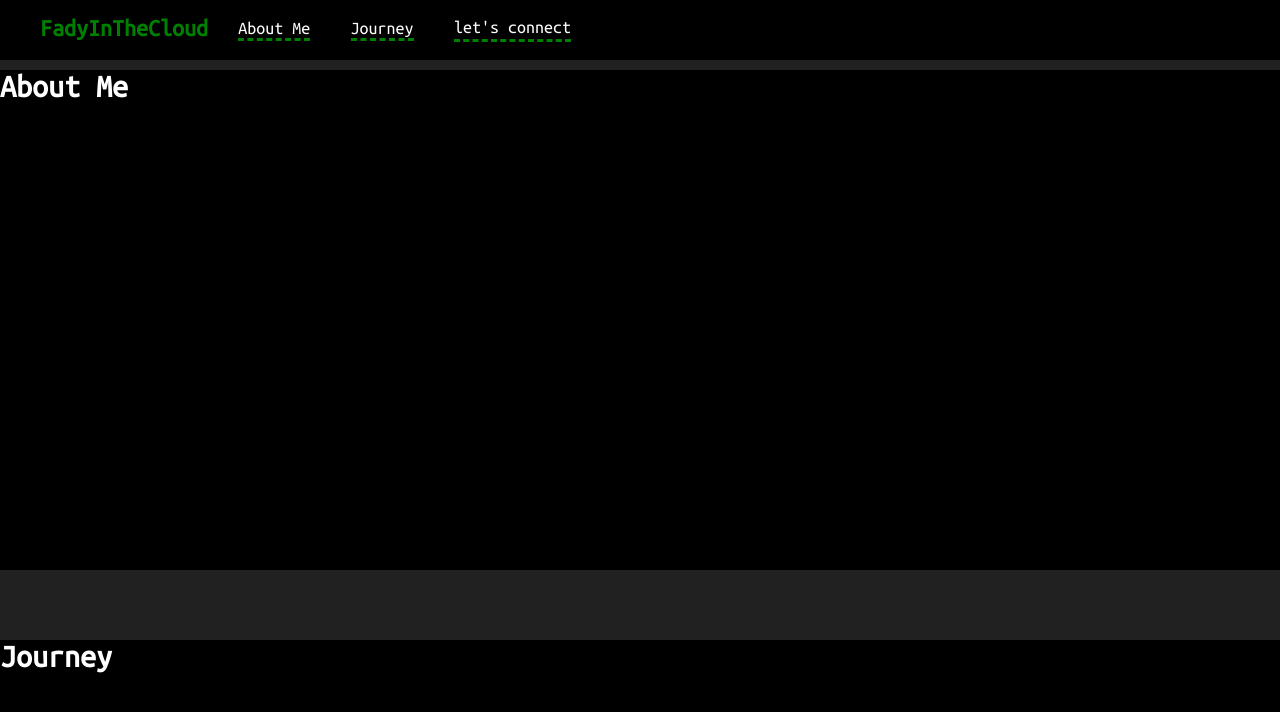
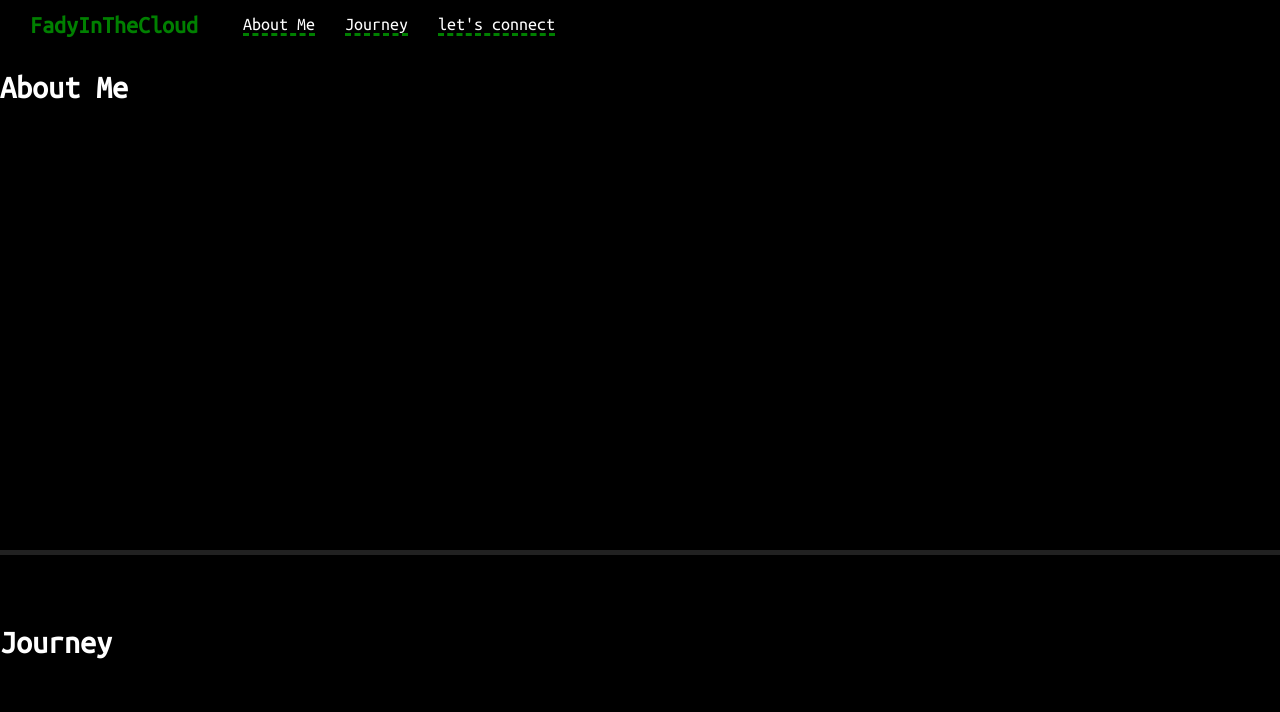
Before and after one commit to FadyGrAb/fadyinthecloud.click, a React (Create React App) app in the folder frontend/: page / in a window 1280 px wide. Shown: the top 712 px of the page. Built offline with nearby package versions, Linux system fonts and the light colour scheme.

Commit message:
cleaning up

```diff
--- a/frontend/src/App.js
+++ b/frontend/src/App.js
@@ -1,6 +1,7 @@
 import "./App.css";
 import Nav from "./components/Nav";
 import Sections from "./components/Section";
+import "./styles/Variables.css";
 
 function App() {
   const sectionNames = [
--- a/frontend/src/components/Nav.js
+++ b/frontend/src/components/Nav.js
@@ -3,23 +3,17 @@ import "../styles/Nav.css";
 const Nav = (props) => {
   const links = props.sections.map((section, key) => {
     return (
-      <li key={key} className="nav-list-item">
-        <a className="nav-a nav-active" href={`#${section.class}`}>
-          {section.name}
-        </a>
-      </li>
+      <a key={key} className="nav-a nav-active" href={`#${section.class}`}>
+        {section.name}
+      </a>
     );
   });
   return (
     <nav>
-      <ul className="nav-list">
-        <li className="nav-brand">
-          <a className="nav-a" href="/">
-            FadyInTheCloud
-          </a>
-        </li>
-        {links}
-      </ul>
+      <a className="nav-brand" href="/">
+        FadyInTheCloud
+      </a>
+      {links}
     </nav>
   );
 };
--- a/frontend/src/index.css
+++ b/frontend/src/index.css
@@ -1,4 +1,8 @@
 @import url('https://fonts.googleapis.com/css2?family=Ubuntu+Mono&display=swap');
+
+html{
+  scroll-behavior: smooth;
+}
 body {
   margin: 0;
   /* font-family: -apple-system, BlinkMacSystemFont, 'Ubuntu Mono', 'Segoe UI', 'Roboto', 'Oxygen',
--- a/frontend/src/styles/Nav.css
+++ b/frontend/src/styles/Nav.css
@@ -1,26 +1,19 @@
+@media screen and (max-width: 800px) {
+    .nav-a {
+      float: none;
+      width: 100%;
+    }
+  }
+
 nav {
     display: flex;
     background-color: black;
     position: fixed;
     top: 0;
     width: 100%;
-    height: 60px;
-}
-
-.nav-list {
-    display: flex;
-}
-
-.nav-list-item {
-    list-style-type: none;
-    border-radius: 5%;
-    white-space: nowrap;
-    margin: 0% 1% 0% 1%;
-    padding: 5px 15px 5px 15px;
-    font-size: large;
+    height: var(--nav-height);
     align-items: center;
-    justify-content: center;
-    display: flex;
+    overflow: hidden;
 }
 
 .nav-brand {
@@ -28,18 +21,23 @@ nav {
     font-weight: bolder;
     list-style-type: none;
     border-radius: 5%;
-    margin-right: 10px;
+    margin: 30px;
     color: green;
+    text-decoration: none;
+    display: block;
+    float: left;
 }
 
 
 .nav-a {
     text-decoration: none;
+    white-space: nowrap;
     color: inherit;
     text-align: center;
-    padding-bottom: 2%;
+    margin: 0% 15px 0% 15px;
+    font-size: large;
+    border-bottom: 3px dashed green;
+    display: block;
+    float: left;
+
 }
-
-.nav-active {
-    border-bottom: 3px dashed green;
-}
--- a/frontend/src/styles/Section.css
+++ b/frontend/src/styles/Section.css
@@ -1,23 +1,25 @@
-.sections-container {
-    margin-top: 70px;
-}
 
 .about-me {
     height: 500px;
     background-color: black;
-    margin-top: 70px
+    padding-top: var(--nav-height);
+    margin-bottom: 5px;
 }
 
 .journey {
     height: 500px;
     background-color: black;
-    margin-top: 70px
+    padding-top: var(--nav-height);
+    margin-bottom: 5px;
+
 
 }
 
 .lets-connect {
     height: 500px;
     background-color: black;
-    margin-top: 70px
+    padding-top: var(--nav-height);
+    margin-bottom: 5px;
+
 
 }
--- /dev/null
+++ b/frontend/src/styles/Variables.css
@@ -0,0 +1,3 @@
+:root {
+    --nav-height: 50px
+  }
```
